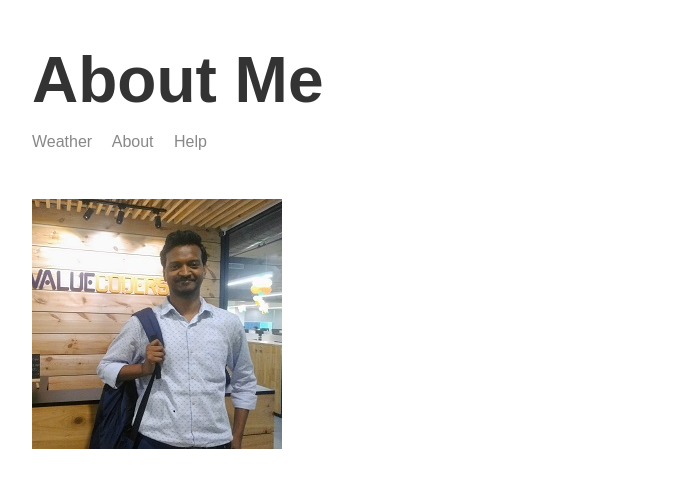
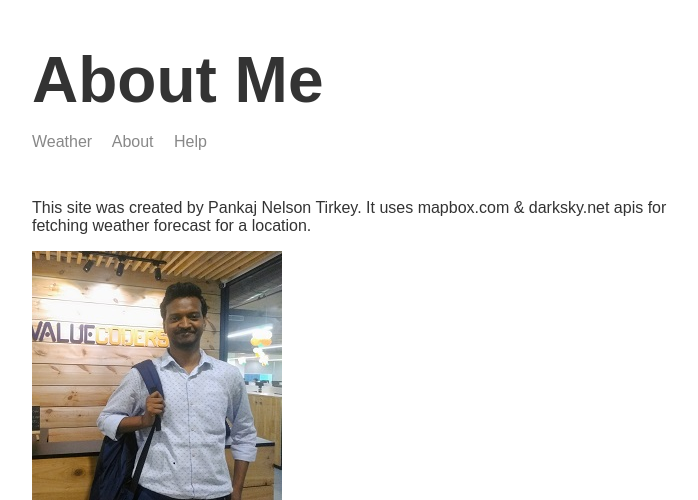
Before and after one commit to pankajnelsontirkey/node-weather-app, a Node server app: page /about in a window 1280 px wide. Shown: the top 500 px of the page, without its empty margins (283-981 px from the left). Run offline with Node 20, Linux system fonts and the light colour scheme.

Commit message:
Update about section. Refactored weather info displayed.

```diff
--- a/src/app.js
+++ b/src/app.js
@@ -58,17 +58,15 @@ app.get('/weather', (req, res) => {
       console.log(error);
       return res.send({ error });
     }
-
-    forecast(location, (error, forecast) => {
+    forecast(location, (error, { current, day }) => {
       if (error) {
         console.log(error);
         return res.send({ error });
       }
-
       res.send({
         address,
         location: location.location,
-        forecast: forecast.summary
+        forecast: { current, day }
       });
     });
   });
--- a/src/utils/forecast.js
+++ b/src/utils/forecast.js
@@ -16,8 +16,7 @@ const forecast = ({ latitude, longitude }, cb) => {
     } else {
       cb(undefined, {
         current: body.currently,
-        day: body.daily.data[0],
-        summary: body.daily.summary
+        day: { details: body.daily.data[0], summary: body.daily.summary }
       });
     }
   });
--- a/templates/views/about.hbs
+++ b/templates/views/about.hbs
@@ -13,6 +13,9 @@
 <body>
   <div class="main-content">
     {{>header}}
+    <p>This site was created by {{author}}. It uses mapbox.com & darksky.net apis for fetching
+      weather forecast for a location.</p>
+
     <img src="/img/profile.jpg" alt="Profile Image" class="portrait" />
   </div>
   {{>footer}}
```
Also changed, not shown: package.json (+7 -6 lines), public/js/app.js.
